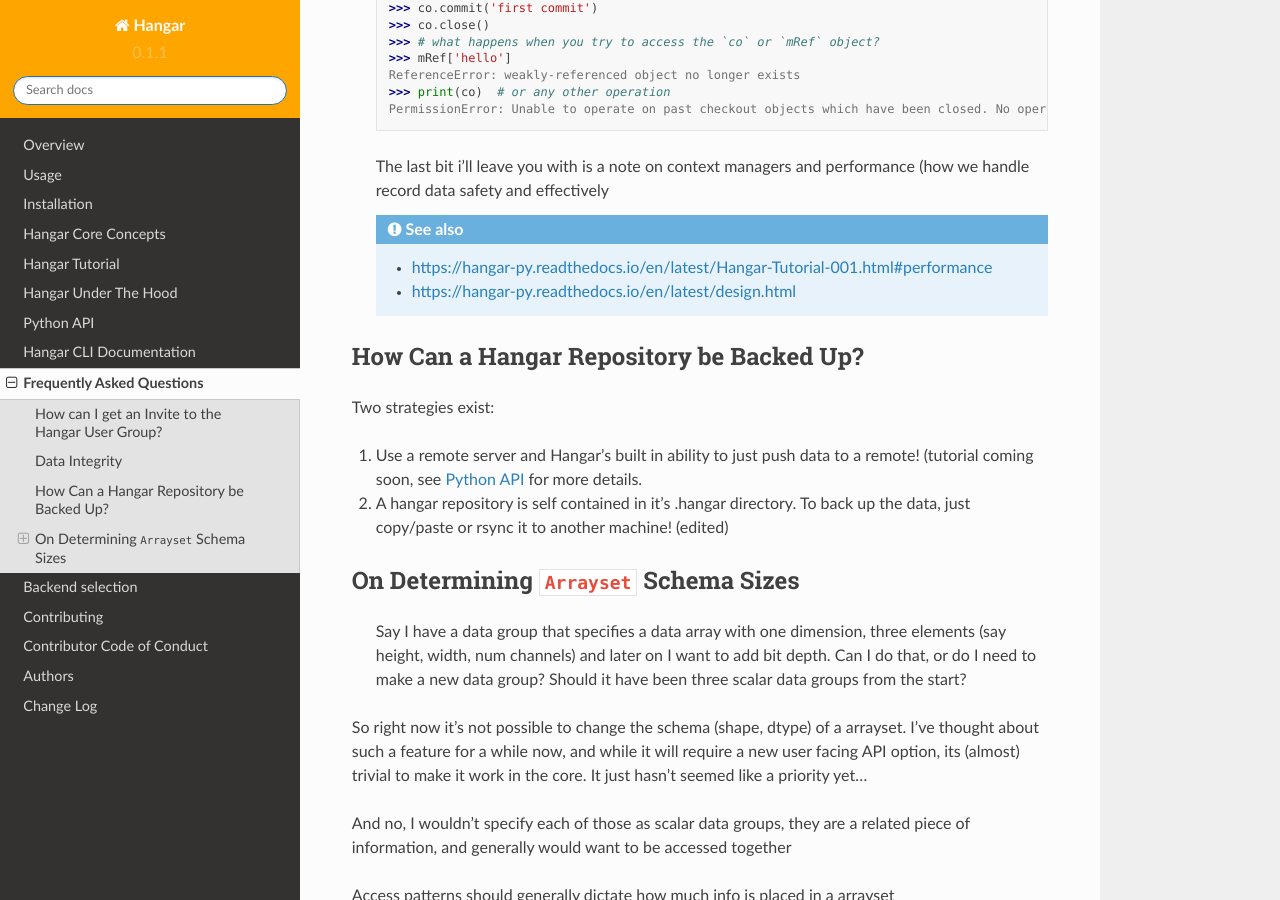
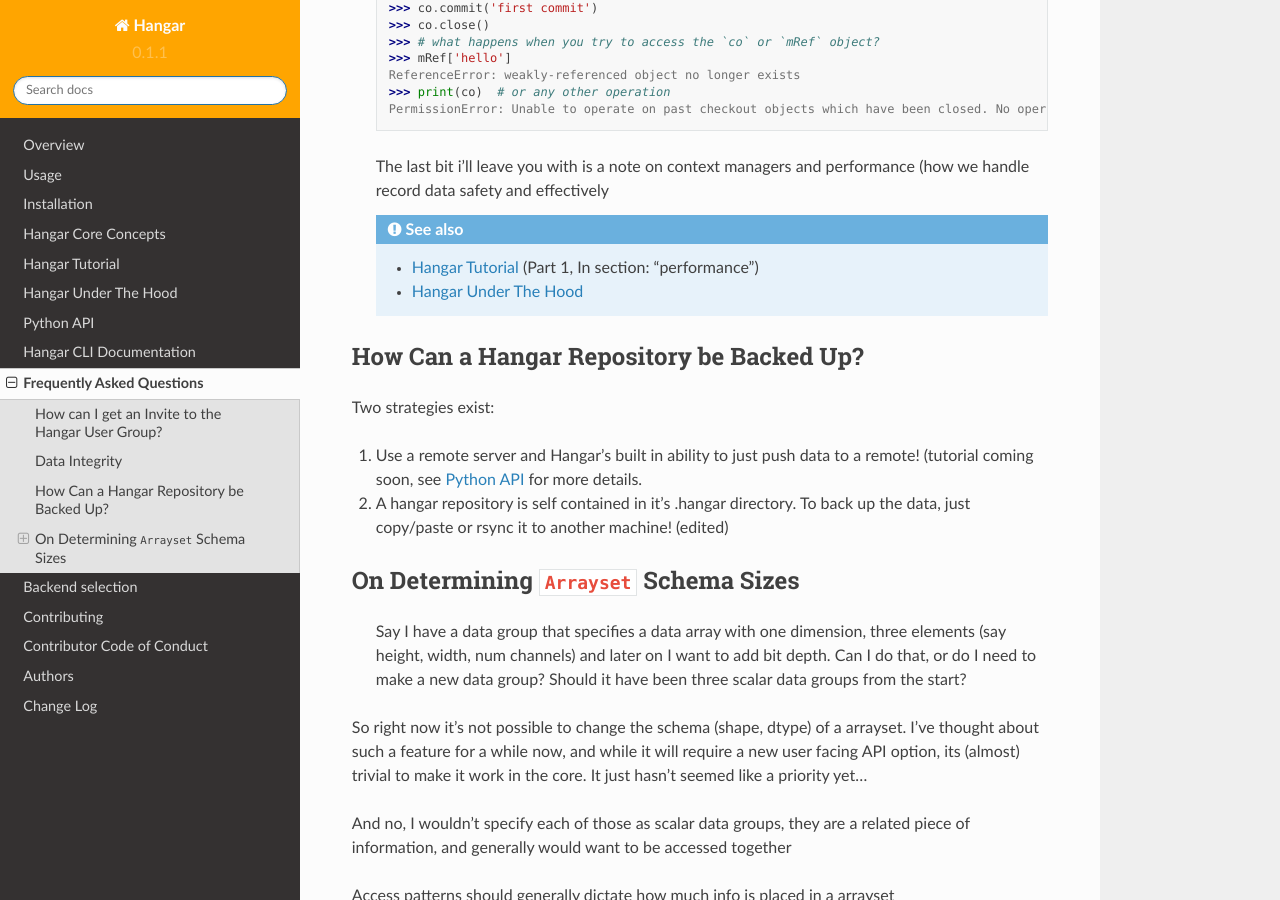
Before and after one commit to tensorwerk/hangar-py, a Sphinx documentation site: the page built from docs/faq.rst, in a window 1280 px wide and 900 px high, scrolled down 2850 px. Built offline with Sphinx 7.4.7 and the Read the Docs theme 2.0.0, drawn with Linux system fonts in a browser that asks for light colours.

```diff
--- a/appveyor.yml
+++ b/appveyor.yml
@@ -16,7 +16,7 @@ environment:
     #   PYTHON_HOME: C:\Python36-x64
     #   PYTHON_VERSION: '3.6'
     #   PYTHON_ARCH: '64'
-    - TOXENV: 'py36-nocov'
+    - TOXENV: 'py36-nocov-ml'
       TOXPYTHON: C:\Python36-x64\python.exe
       PYTHON_HOME: C:\Python36-x64
       PYTHON_VERSION: '3.6'
@@ -26,7 +26,7 @@ environment:
     #   PYTHON_HOME: C:\Python37-x64
     #   PYTHON_VERSION: '3.7'
     #   PYTHON_ARCH: '64'
-    - TOXENV: 'py37-nocov'
+    - TOXENV: 'py37-nocov-ml'
       TOXPYTHON: C:\Python37-x64\python.exe
       PYTHON_HOME: C:\Python37-x64
       PYTHON_VERSION: '3.7'
--- a/docs/faq.rst
+++ b/docs/faq.rst
@@ -164,8 +164,8 @@ time I’ve developed Hangar where we lost data irrecoverably:
 
    .. seealso::
 
-      - https://hangar-py.readthedocs.io/en/latest/Hangar-Tutorial-001.html#performance
-      - https://hangar-py.readthedocs.io/en/latest/design.html
+      - :ref:`ref-tutorial` (Part 1, In section: "performance")
+      - :ref:`ref-hangar-under-the-hood`
 
 
 How Can a Hangar Repository be Backed Up?
```
Also changed, not shown: .travis.yml, 1 other file.
